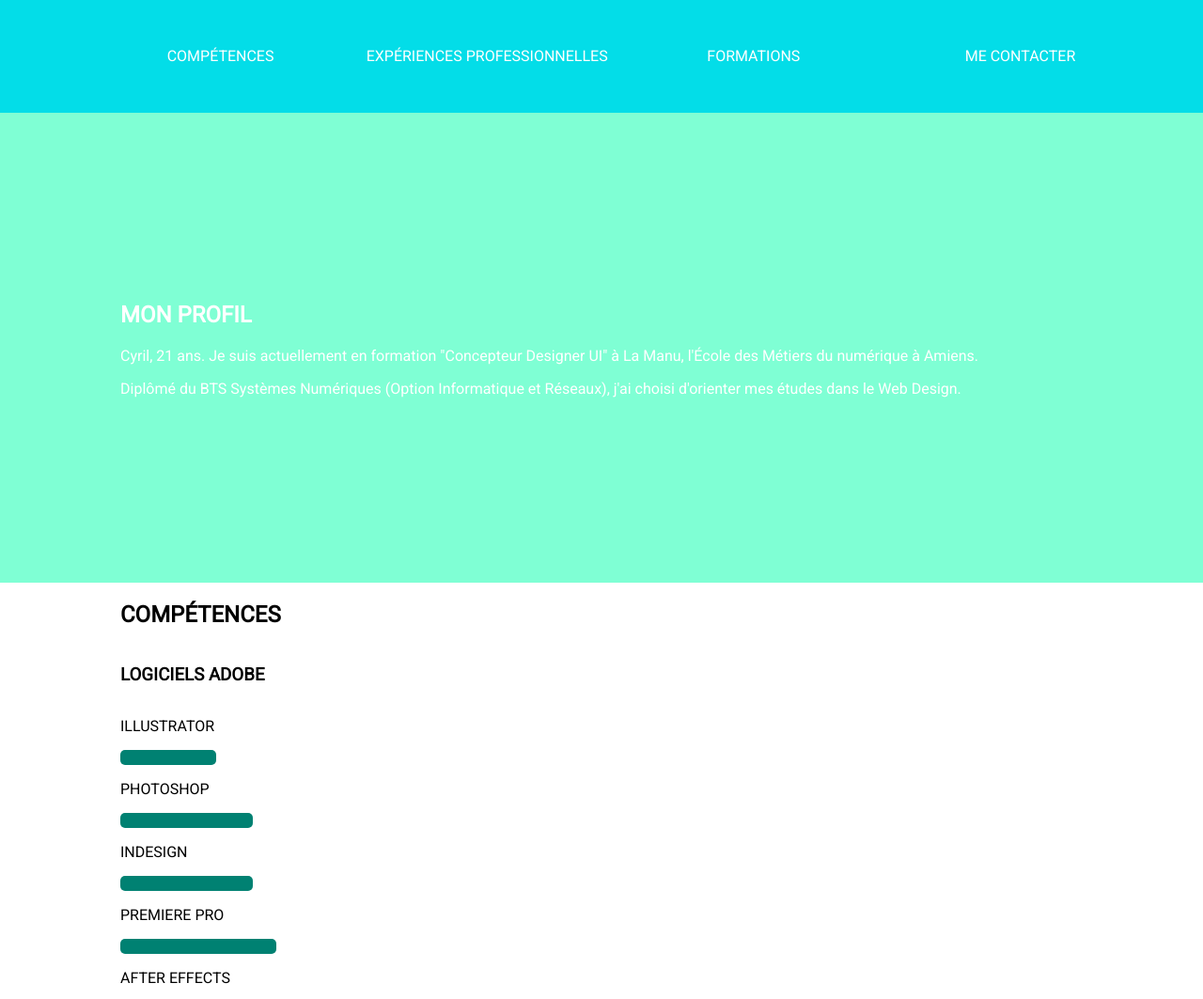
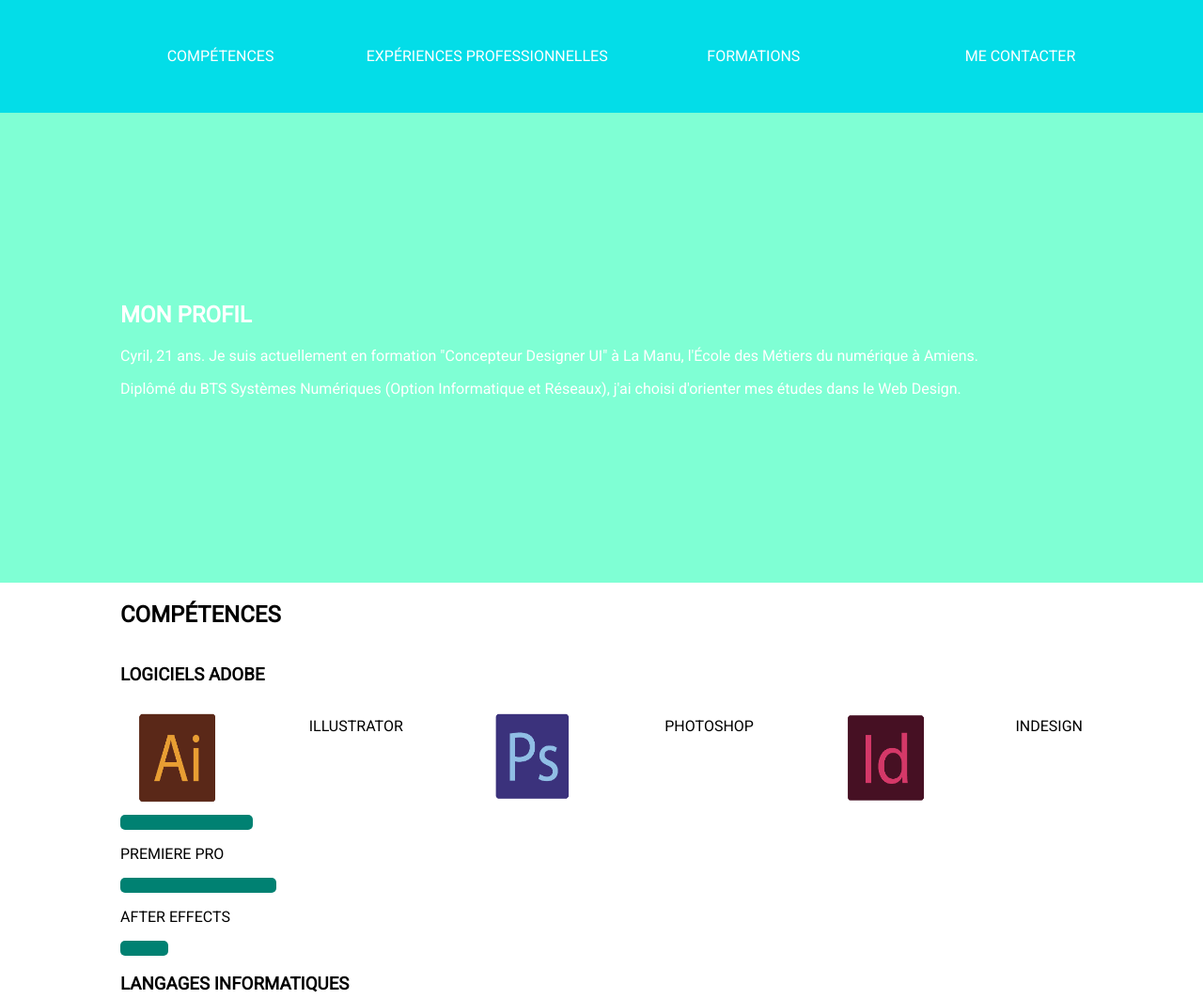
Before and after one commit to cdelattre08/CV-Numerique, a plain HTML site: page index.html in a window 1280 px wide. Shown: the top 1063 px of the page at 94% size. Drawn offline with Linux system fonts and the light colour scheme.

Commit message:
Ajout logo AI, PS, ID

```diff
--- a/index.css
+++ b/index.css
@@ -68,7 +68,7 @@ a:hover {
 #languages-skills  img:first-child {
   width: 8%;
 }
-#row-skills {
+#row {
   display: flex;
   flex-direction: row;
   justify-content: space-between;
--- a/index.html
+++ b/index.html
@@ -33,18 +33,16 @@
         <section id="skills">
             <div class="center">
                 <h2>COMPÉTENCES</h2>
-
                     <div id="adobe-skills">
                         <h3>LOGICIELS ADOBE</h3>
+                        <div id="row">
+                        <img src="./IMG/logo-illustrator.png" alt="">
                         <p>ILLUSTRATOR</p>
-                    <div class="progressbar-wrapper">
-                        <div title="progress" class="progressbar illustrator-skills"></div>
+                        <img src="./IMG/logo-photoshop.png" alt="Logo Adobe PHOTOSHOP">
+                        <p>PHOTOSHOP</p>
+                        <img src="./IMG/logo-indesign.png" alt="">
+                        <p>INDESIGN</p>
                     </div>
-                    <p>PHOTOSHOP</p>
-                    <div class="progressbar-wrapper">
-                        <div title="progress" class="progressbar photoshop-skills"></div>
-                    </div>
-                    <p>INDESIGN</p>
                         <div class="progressbar-wrapper">
                             <div title="progress" class="progressbar indesign-skills"></div>
                         </div>
@@ -57,10 +55,9 @@
                             <div title="progress" class="progressbar aftereffect-skills"></div>
                         </div>
                     </div>
-
                 <div id="languages-skills">
                     <h3>LANGAGES INFORMATIQUES</h3>
-                    <div id="row-skills">
+                    <div id="row">
                         <img src="./IMG/logo-html5.png" alt="Logo Langage HTML">
                         <img src="./IMG/logo-css3.svg" alt="Logo Langage CSS">
                         <img src="./IMG/logo-js.png" alt="Logo Langage Javascript">
```
Also changed, not shown: IMG/logo-illustrator.png (added), IMG/logo-indesign.png (added), IMG/logo-photoshop.png (added). Lines whose indentation alone changed are shown as unchanged.
